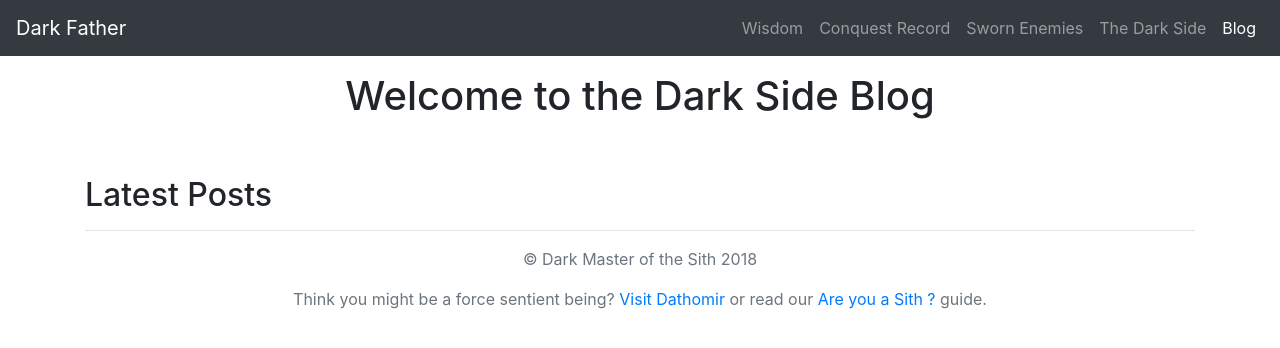
After one commit to DarthOmar/portfolio-project, a Django app: page /blog/ in a window 1280 px wide. The commit adds this page. Shown: the top 348 px of the page. Run offline with Django 3.2, Linux system fonts and the light colour scheme; data that the repository does not hold is empty; some libraries are stand-ins or nearby versions.

Commit message:
Blog funtionality

```diff
--- /dev/null
+++ b/blog/urls.py
@@ -0,0 +1,11 @@
+
+from django.urls import path
+
+from . import views
+
+urlpatterns = [
+
+    path('', views.allblogs, name='allblogs'),
+    path('<int:blog_id>/', views.detail, name='detail'),
+
+]
--- a/blog/views.py
+++ b/blog/views.py
@@ -1,3 +1,11 @@
-from django.shortcuts import render
+from django.shortcuts import render, get_object_or_404
 
-# Create your views here.
+from .models import Blog
+
+def allblogs(request):
+    blogs = Blog.objects
+    return render(request, 'blog/allblogs.html', {'blogs': blogs})
+
+def detail(request, blog_id):
+    detailblog = get_object_or_404(Blog, pk=blog_id)
+    return render(request, 'blog/detail.html', {'blog':detailblog})
--- /dev/null
+++ b/jobs/templates/blog/allblogs.html
@@ -0,0 +1,83 @@
+<!doctype html>
+<html lang="en">
+{% load staticfiles %}
+  <head>
+    <meta charset="utf-8">
+    <meta name="viewport" content="width=device-width, initial-scale=1, shrink-to-fit=no">
+    <meta name="description" content="">
+    <meta name="author" content="">
+    <link rel="icon" href="../../../../favicon.ico">
+
+    <title>Album example for Bootstrap</title>
+
+    <!-- Bootstrap core CSS -->
+    <link rel="stylesheet" href="https://maxcdn.bootstrapcdn.com/bootstrap/4.0.0/css/bootstrap.min.css" integrity="sha384-Gn5384xqQ1aoWXA+058RXPxPg6fy4IWvTNh0E263XmFcJlSAwiGgFAW/dAiS6JXm" crossorigin="anonymous">
+
+
+  </head>
+
+  <body>
+
+    <header>
+      <nav class="navbar navbar-expand-lg navbar-dark bg-dark">
+  <a class="navbar-brand" href="{% url 'home' %}">Dark Father</a>
+  <button class="navbar-toggler" type="button" data-toggle="collapse" data-target="#navbarNavAltMarkup" aria-controls="navbarNavAltMarkup" aria-expanded="false" aria-label="Toggle navigation">
+    <span class="navbar-toggler-icon"></span>
+  </button>
+  <div class="collapse navbar-collapse" id="navbarNavAltMarkup">
+    <div class="navbar-nav ml-auto">
+      <a class="nav-item nav-link" href="http://sithacademy.com">Wisdom</a>
+      <a class="nav-item nav-link" href="{% static 'Dr.U_Khan.pdf' %}">Conquest Record</a>
+      <a class="nav-item nav-link" href="https://www.starwars.com/databank/jedi-order">Sworn Enemies</a>
+      <a class="nav-item nav-link" href="https://www.youtube.com/watch?v=jIHF8Xe-O6Y">The Dark Side</a>
+      <a class="nav-item nav-link active" href="{% url 'allblogs'%}">Blog</a>
+    </div>
+  </div>
+</nav>
+    </header>
+
+    <main role="main">
+     <div class="container">
+
+
+    <h1 class="text-center pt-3">Welcome to the Dark Side Blog</h1>
+    <br/>
+    <br/>
+    <h2>Latest Posts</h2>
+    <hr/>
+
+
+     {% for blog in blogs.all %}
+     <a href="{% url 'detail' blog.id %}"><h3>{{blog.title }}</h3></a>
+
+     {{ blog.pub_date }}
+     <br/>
+
+     <img class="img-fluid" src="{{ blog.image.url }}" height = 150 width=150 />
+     <p>{{ blog.summary }}</p>
+     <br/>
+     <br/>
+
+     {% endfor %}
+
+    </div>
+
+    </main>
+
+    <footer class="text-muted">
+      <div class="container text-center">
+
+
+        <p> &copy; Dark Master of the Sith {% now "Y"%}</p>
+        <p>Think you might be a force sentient being? <a href="../../">Visit Dathomir</a> or read our <a href="../../">Are you a Sith ? </a>guide.</p>
+      </div>
+    </footer>
+
+    <!-- Bootstrap core JavaScript
+    ================================================== -->
+    <!-- Placed at the end of the document so the pages load faster -->
+    <script src="https://code.jquery.com/jquery-3.2.1.slim.min.js" integrity="sha384-KJ3o2DKtIkvYIK3UENzmM7KCkRr/rE9/Qpg6aAZGJwFDMVNA/GpGFF93hXpG5KkN" crossorigin="anonymous"></script>
+    <script src="https://cdnjs.cloudflare.com/ajax/libs/popper.js/1.12.9/umd/popper.min.js" integrity="sha384-ApNbgh9B+Y1QKtv3Rn7W3mgPxhU9K/ScQsAP7hUibX39j7fakFPskvXusvfa0b4Q" crossorigin="anonymous"></script>
+    <script src="https://maxcdn.bootstrapcdn.com/bootstrap/4.0.0/js/bootstrap.min.js" integrity="sha384-JZR6Spejh4U02d8jOt6vLEHfe/JQGiRRSQQxSfFWpi1MquVdAyjUar5+76PVCmYl" crossorigin="anonymous"></script>
+  </body>
+</html>
--- a/portfolio/settings.py
+++ b/portfolio/settings.py
@@ -122,8 +122,14 @@ USE_TZ = True
 
 # Static files (CSS, JavaScript, Images)
 # https://docs.djangoproject.com/en/2.0/howto/static-files/
+STATICFILES_DIRS = [
+     os.path.join(BASE_DIR, 'portfolio/static/')
+]
 
+
+STATIC_ROOT = os.path.join(BASE_DIR, 'static')
 STATIC_URL = '/static/'
+
 MEDIA_ROOT = os.path.join(BASE_DIR, 'media')
 
 MEDIA_URL = '/media/'
--- a/portfolio/urls.py
+++ b/portfolio/urls.py
@@ -14,7 +14,7 @@ Including another URLconf
     2. Add a URL to urlpatterns:  path('blog/', include('blog.urls'))
 """
 from django.contrib import admin
-from django.urls import path
+from django.urls import path, include
 from django.conf import settings
 from django.conf.urls.static import static
 import jobs.views
@@ -22,5 +22,5 @@ import jobs.views
 urlpatterns = [
     path('admin/', admin.site.urls),
     path('', jobs.views.home, name='home'),
-
+    path('blog/', include('blog.urls')),
 ] + static(settings.MEDIA_URL, document_root=settings.MEDIA_ROOT)
```
Also changed, not shown: blog/models.py (+7 -0 lines), jobs/templates/blog/detail.html (added, +85 -0 lines), jobs/templates/jobs/home.html (+12 -10 lines), portfolio/static/20181019_173807.jpg (added), 1 other file.
